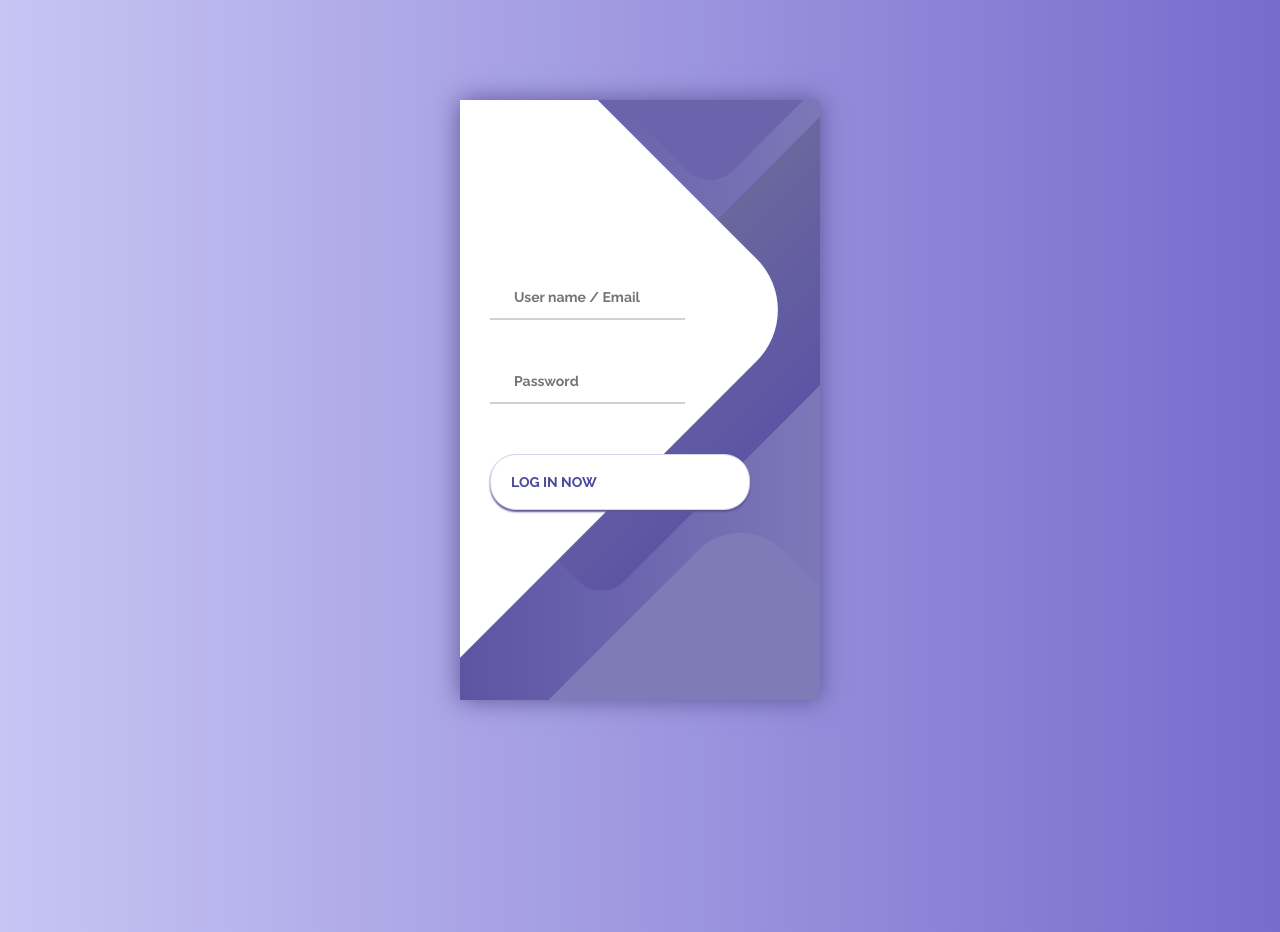
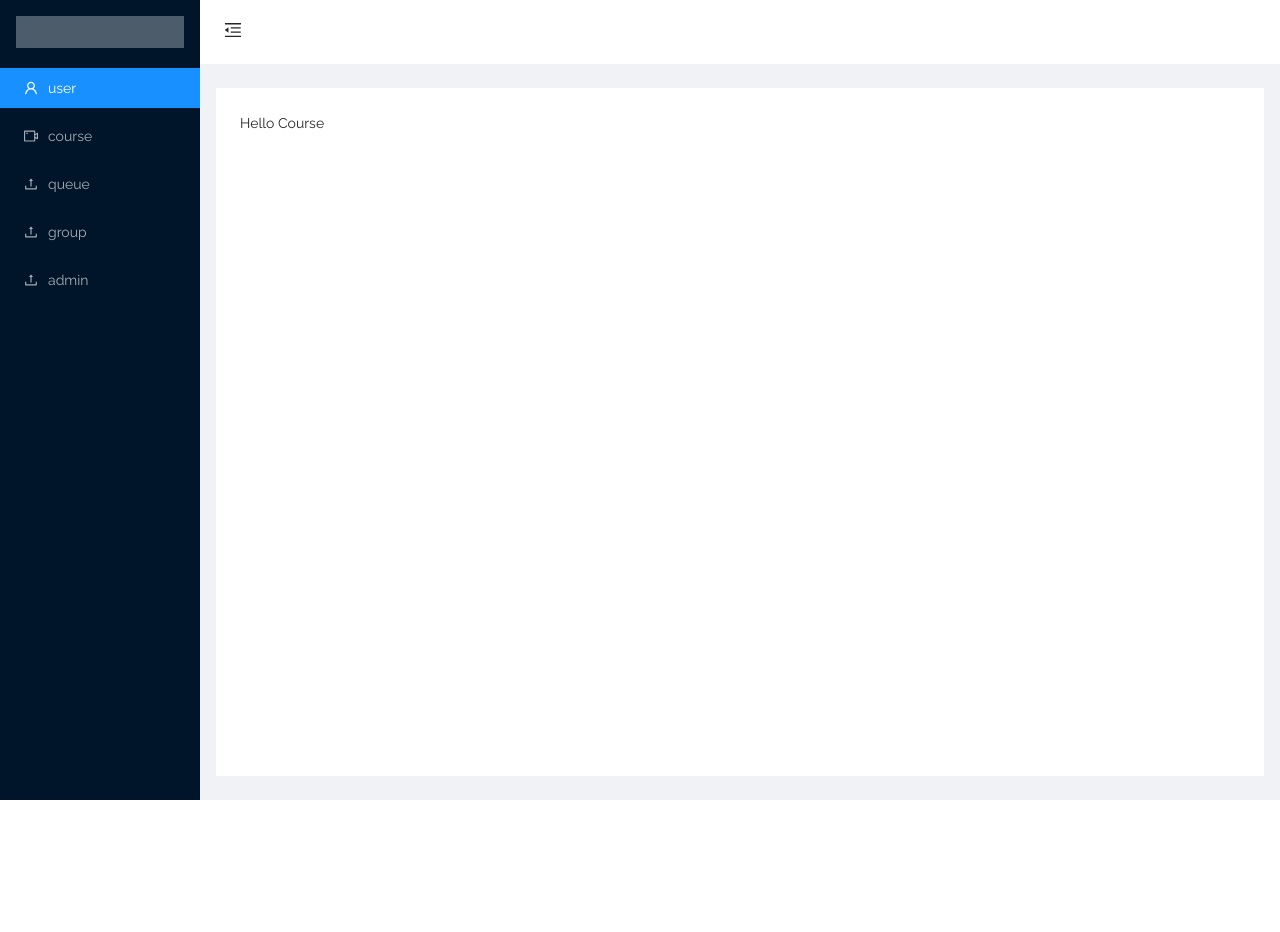
Before and after one commit to davronismoilov/admin-side, a React (Create React App) app: page /admin/course in a window 1280 px wide. After the commit the page ends 800 px from the top, so only its background shows below. Built offline with nearby package versions, Linux system fonts and the light colour scheme.

Commit message:
initial commit

```diff
--- a/src/admin/layout/main.js
+++ b/src/admin/layout/main.js
@@ -14,7 +14,7 @@ import Course from "../course/course";
 
 const {Header, Sider, Content} = Layout;
 
-const   MainLayout = () => {
+const MainLayout = () => {
     const [collapsed, setCollapsed] = useState(false);
     return (
         <Layout>
--- a/src/index.js
+++ b/src/index.js
@@ -5,12 +5,14 @@ import 'bootstrap/dist/css/bootstrap.css'
 import 'antd/dist/antd.css'
 import {BrowserRouter} from "react-router-dom";
 import Auth from "./admin/auth/auth";
+import MainLayout from "./admin/layout/main";
 
 const root = ReactDOM.createRoot(document.getElementById('root'));
 root.render(
     <BrowserRouter>
         <React.StrictMode>
-            <Auth/>
+            {/*<Auth/>*/}
+            <MainLayout/>
         </React.StrictMode>
     </BrowserRouter>
 );
```
